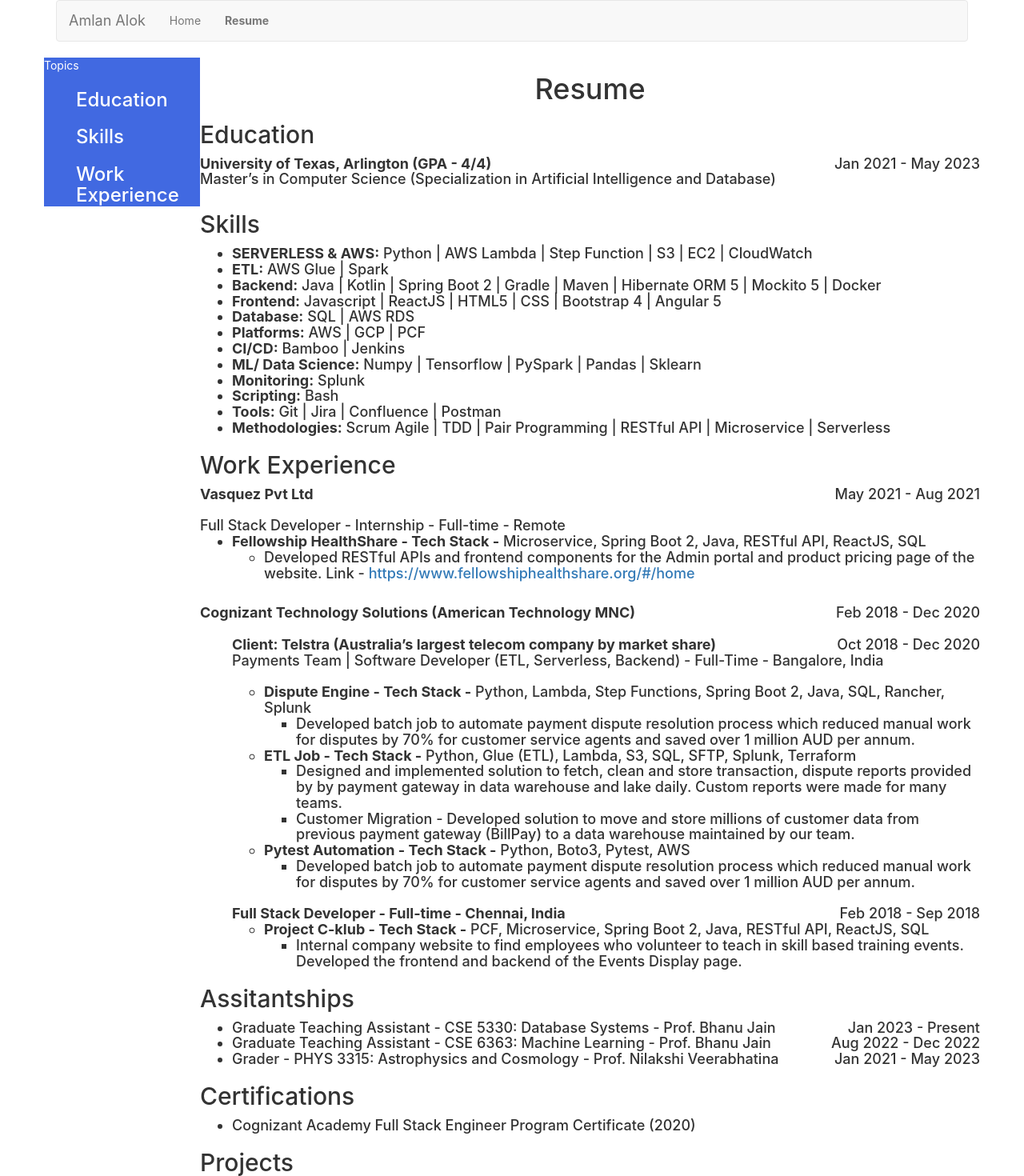
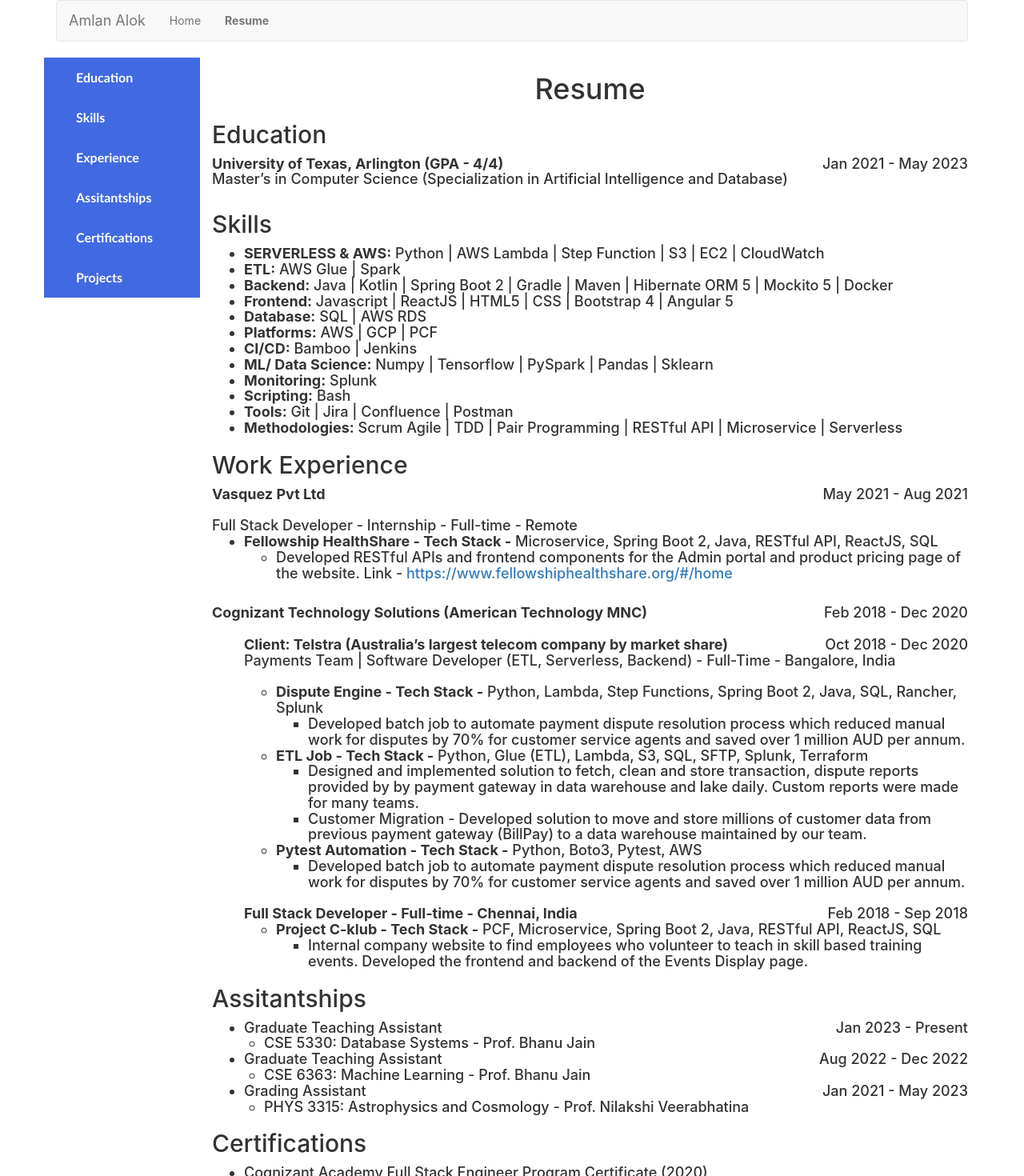
Before and after one commit to AmlanAlok/amlanalok.com, a React (Create React App) app: page /resume in a window 1280 px wide. Shown: the top 1470 px of the page at 80% size. Built offline with nearby package versions, Linux system fonts and the light colour scheme.

Commit message:
Online resume ready

```diff
--- a/src/components/Navbar/Navbar.js
+++ b/src/components/Navbar/Navbar.js
@@ -2,12 +2,12 @@
 
 function Navbar() {
     return (
-        <nav class="navbar navbar-default">
-            <div class="container-fluid">
-                <div class="navbar-header">
-                    <a class="navbar-brand" href="/">Amlan Alok</a>
+        <nav className="navbar navbar-default">
+            <div className="container-fluid">
+                <div className="navbar-header">
+                    <a className="navbar-brand" href="/">Amlan Alok</a>
                 </div>
-                <ul class="nav navbar-nav">
+                <ul className="nav navbar-nav">
                     <li><NavLink to='/'>Home</NavLink></li>
                     <li><NavLink to='/resume'>Resume</NavLink></li>
                 </ul>
--- a/src/components/Resume/Assitantships/Assitantships.js
+++ b/src/components/Resume/Assitantships/Assitantships.js
@@ -6,33 +6,52 @@
 
             <ul>
                 <h4>
+                    {/* <div className='fontsize'> */}
                     <div className="row">
                         <div className="col-sm-9">
-                            <li>Graduate Teaching Assistant - CSE 5330: Database Systems - Prof. Bhanu Jain</li>
+                            <li>Graduate Teaching Assistant</li>
                         </div>
                         <div className="col-sm-3">
                             <span className='float-right'>Jan 2023 - Present</span>
                         </div>
+                    </div >
+                    <div className="row">
+                        <ul>
+                            <li>CSE 5330: Database Systems - Prof. Bhanu Jain</li>
+                        </ul>
                     </div>
 
                     <div className="row">
-                        <div className="col-sm-9">
-                            <li>Graduate Teaching Assistant - CSE 6363: Machine Learning - Prof. Bhanu Jain</li>
+                        <div className="col-sm-8">
+                            <li>Graduate Teaching Assistant</li>
                         </div>
-                        <div className="col-sm-3">
+                        <div className="col-sm-4">
                             <span className='float-right'>Aug 2022 - Dec 2022</span>
                         </div>
                     </div>
 
                     <div className="row">
-                        <div className="col-sm-9">
-                            <li>Grader - PHYS 3315: Astrophysics and Cosmology - Prof. Nilakshi Veerabhatina</li>
+                        <ul>
+                            <li>CSE 6363: Machine Learning - Prof. Bhanu Jain</li>
+                        </ul>
+                    </div>
+
+                    <div className="row">
+                        <div className="col-sm-8">
+                            <li>Grading Assistant</li>
                         </div>
-                        <div className="col-sm-3">
+                        <div className="col-sm-4">
                             <span className='float-right'>Jan 2021 - May 2023</span>
                         </div>
                     </div>
+                    <div className="row">
+                        <ul>
+                            <li>PHYS 3315: Astrophysics and Cosmology - Prof. Nilakshi Veerabhatina</li>
+                        </ul>
+                    </div>
+
                 </h4>
+                {/* </div> */}
             </ul>
 
 
--- a/src/components/Resume/Resume.css
+++ b/src/components/Resume/Resume.css
@@ -1,15 +1,49 @@
-.topic-menu-bar {
+.sidebar-list {
+    /* width: 100%; */
+    padding: 0px;
+    position: -webkit-sticky;
+    position: sticky;
+    top: 0;
+    /* top: 0; */
+}
+
+.sidebar {
     background-color: royalblue;
-    height: 100%;
+    /* height: 100%; */
     /* width: 100%; */
     padding: 0px;
     color: white;
+
+}
+
+.sidebar .row-item {
+    height: 50px;
+    padding-left: 40px;
+    display: flex;
+    /* To bring text to horizontal center */
+    /* justify-content: center; */
+
+    /* To bring text to vertical center */
+    align-items: center;
+    font-weight: bolder;
+    font-size: medium;
+    font-family: 'Trebuchet MS', 'Lucida Sans Unicode', 'Lucida Grande', 'Lucida Sans', Arial, sans-serif;
+}
+
+.sidebar .row-item:hover {
+    cursor: pointer;
+    background-color: violet;
 }
 
 .remove-padding {
     padding: 0px;
 }
 
+.fontsize {
+    font-size: 15px;
+    font-weight: ;
+}
+
 .B {
     background-color: skyblue;
 }
--- a/src/components/Resume/Resume.js
+++ b/src/components/Resume/Resume.js
@@ -3,17 +3,17 @@
 import Education from "./Education/Education";
 import Projects from "./Projects/Projects";
 import './Resume.css'
-import Skills from "./Skiils/Skils";
-import Topics from "./Topics/Topics";
+import Skills from "./Skills/Skills";
 import WorkExperience from "./WorkExperience/WorkExperience";
+import Sidebar from "./Sidebar/Sidebar";
 
 function Resume() {
     return (
         <div className="row">
             <div className="col-sm-2 remove-padding">
-                <Topics/>
+                <Sidebar/>
             </div>
-            <div className="col-sm-10 remove-padding">
+            <div className="col-sm-10">
                 <h1 className='center-pos'>Resume</h1>
                 <Education />
                 <Skills />
--- /dev/null
+++ b/src/components/Resume/Sidebar/Sidebar.js
@@ -0,0 +1,25 @@
+import '../Resume.css'
+
+function Sidebar() {
+
+    const sidebarMenu = ['Education','Skills','Experience',
+    'Assitantships','Certifications','Projects']
+
+    return (
+        <div className='sidebar'>
+
+            <ul className='sidebar-list'>
+
+                {sidebarMenu.map(val => {
+                    return (
+                        <li id={val} key={val} className='row-item'>{val}</li>
+                    )
+                })}
+            </ul>
+
+
+        </div>
+    )
+}
+
+export default Sidebar
--- a/src/components/Resume/Topics/Topics.js
+++ /dev/null
@@ -1,19 +0,0 @@
-import '../Resume.css'
-
-function Topics() {
-    return (
-        <div className='topic-menu-bar'>
-            Topics
-            <ul className='no-list-decoration'>
-                <li><h3>Education</h3></li>
-                <li><h3>Skills</h3></li>
-                <li><h3>Work Experience</h3></li>
-                <li></li>
-            </ul>
-
-
-        </div>
-    )
-}
-
-export default Topics
```
Also changed, not shown: src/components/Resume/Skills/Skills.js (renamed from src/components/Resume/Skiils/Skils.js).
